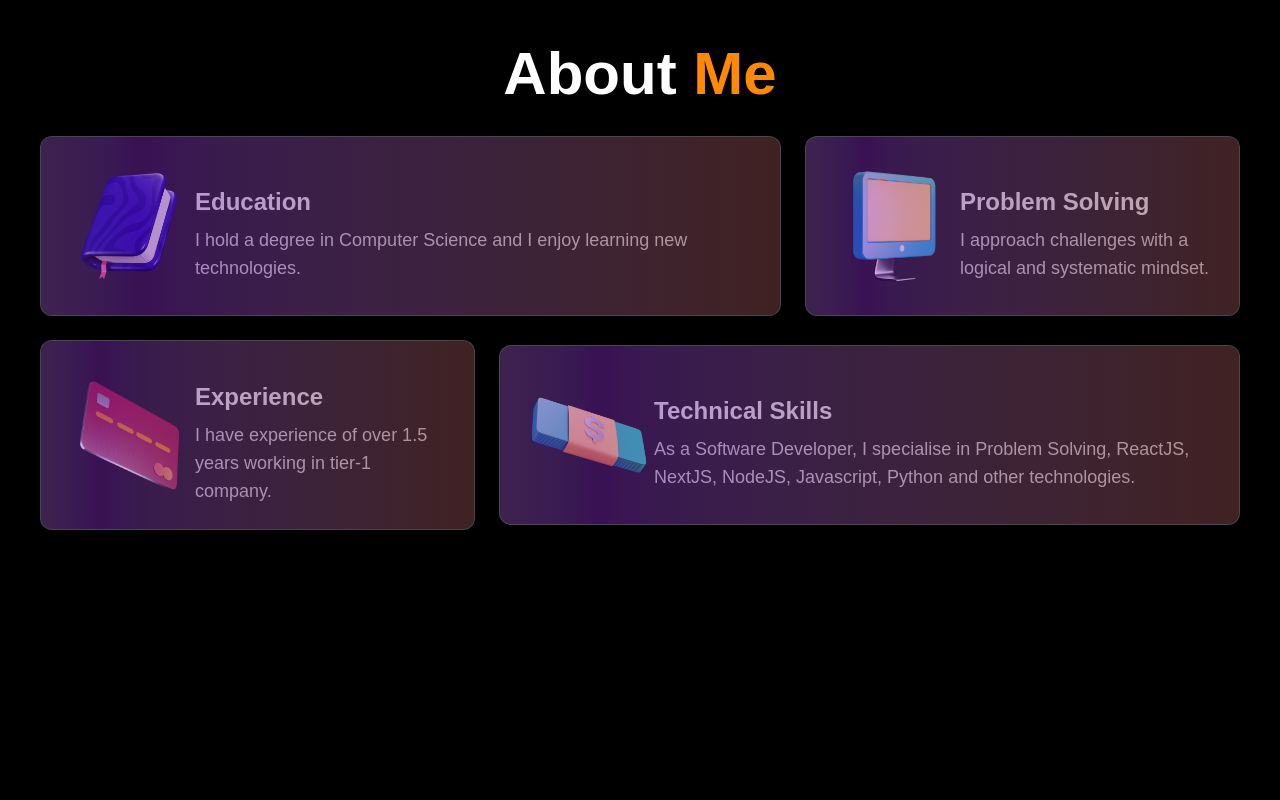
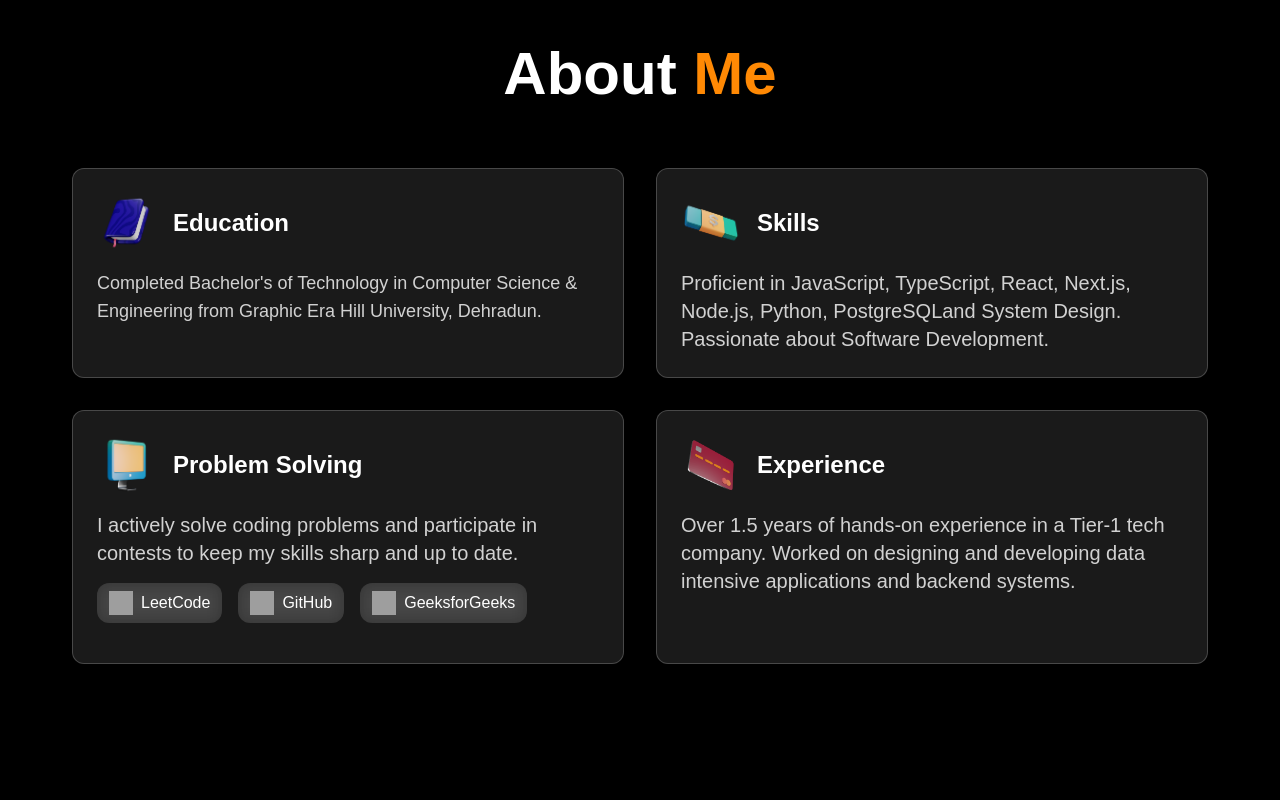
Before and after one commit to Harsh-Sharma123/Personal-Portfolio, a Next.js app: page / in a window 1280 px wide. Shown: the part 940-1740 px from the top of the page. Built offline with nearby package versions, Linux system fonts and the light colour scheme; grey boxes are pictures that could not be loaded.

Commit message:
about us section updated

```diff
--- a/src/app/components/About.tsx
+++ b/src/app/components/About.tsx
@@ -1,19 +1,38 @@
-import Image from 'next/image';
-import React from 'react';
-import book from '../assets/book.png';
-import finance from '../assets/finance.png';
-import card from '../assets/card.png';
-import pc from '../assets/pc.png';
+import Image from "next/image";
+import React from "react";
+import book from "../assets/book.png";
+import finance from "../assets/finance.png";
+import card from "../assets/card.png";
+import pc from "../assets/pc.png";
+
+const About = () => {
 
 
-const About = () => {
+        const platforms = [
+            {
+              name: 'LeetCode',
+              url: 'https://leetcode.com/u/HarshSharma_01/',
+              icon: 'https://img.icons8.com/?size=160&id=wDGo581Ea5Nf&format=png'
+            },
+            {
+              name: 'GitHub',
+              url: 'https://github.com/Harsh-Sharma123',
+              icon: 'https://cdn.jsdelivr.net/gh/devicons/devicon/icons/github/github-original.svg'
+            },
+            {
+              name: 'GeeksforGeeks',
+              url: 'https://www.geeksforgeeks.org/user/hs804506/',
+              icon: 'https://img.icons8.com/?size=100&id=AbQBhN9v62Ob&format=png&color=000000'
+            }
+          ];
+
+
   return (
-    <div className='max-w-[1200px] mx-auto mt-20' id="about">
-
-        <h1 className='text-white text-6xl text-center max-w-[320px] mx-auto font-semibold p-4 mb-4'>
-            About <span className='text-orange-400'>Me</span>
+    <div className="max-w-[1200px] mx-auto mt-20" id="about">
+      <h1 className="text-white text-6xl text-center max-w-[320px] mx-auto font-semibold p-4 mb-4">
+        About <span className="text-orange-400">Me</span>
       </h1>
-
+      {/*
     <div className='px-6 md:p-0 grid md:grid-cols-8 gap-6 place-items-center'>
 
         <div className='w-full md:col-span-5 relative bg-white/10 background-blue-lg border border-white/20 rounded-xl overflow-hidden'>
@@ -76,10 +95,75 @@ const About = () => {
             </div>
         </div>
 
+        </div> */}
+
+      <div className="max-w-[1200px] p-8">
+        <div className="mx-auto grid grid-cols-1 md:grid-cols-2 gap-8">
+          {/* Education Section */}
+          <div className="bg-white/10 rounded-xl backdrop-blur-md p-6 border border-white/20 hover:shadow-orange-400/30 hover:shadow-xl transition">
+            <div className="flex items-center gap-4 mb-4">
+              <Image src={book} alt="book" height={60} width={60} />
+              <h4 className="text-white text-center text-2xl font-semibold">
+                Education
+              </h4>
+            </div>
+
+            <p className="text-white/80 text-lg">
+              Completed Bachelor's of Technology in Computer Science &
+              Engineering from Graphic Era Hill University, Dehradun.
+            </p>
+          </div>
+
+          <div className="rounded-xl backdrop-blue-md bg-white/10 p-6 hover:shadow-xl hover:shadow-orange-400/30 border border-white/20 transition">
+            <div className="flex items-center gap-4 mb-4">
+              <Image src={finance} alt="book" width={60} height={60} />
+              <h4 className="text-2xl text-center text-white font-semibold">
+                Skills
+              </h4>
+            </div>
+            <p className="text-white/80 text-xl"> Proficient in JavaScript, TypeScript, React, Next.js, Node.js, Python, PostgreSQLand System Design. Passionate about Software Development.</p>
+          </div>
+
+          <div className="bg-white/10 backdrop-blur-md rounded-xl p-6 border border-white/20  hover:shadow-orange-400/30 hover:shadow-xl transition">
+            <div className="flex items-center gap-4 mb-4">
+              <Image src={pc} alt="pc" width={60} height={60} />
+              <h4 className="text-2xl font-semibold text-white">Problem Solving</h4>
+            </div>
+            <p className="text-xl text-white/80"> I actively solve coding problems and participate in contests to keep my skills sharp and up to date.
+            </p>
+
+        <div className="flex gap-4 items-center my-4">
+
+            {
+                platforms.map((platform, index) => (
+
+                        <>
+                            <a key={index} href={platform.url} target="_blank" className="flex gap-2 hover:cursor-pointer hover:bg-white/20 transition text-white px-3 py-2 bg-white/10 backdrop-blur rounded-xl ">
+                                <img src={platform.icon} className="w-6 h-6" />
+                                {platform.name}
+                            </a>
+                        </>
+
+                ))
+            }
             </div>
 
           </div>
-  )
-}
+
+          <div className="bg-white/10 backdrop-blur-md rounded-xl border border-white/20 hover:shadow-xl hover:shadow-orange-400/30 p-6 transition">
+            <div className="flex items-center gap-4 mb-4">
+              <Image src={card} alt="card" width={60} height={60} />
+              <h4 className="text-2xl font-semibold text-white">
+                Experience
+              </h4>
+            </div>
+            <p className="text-white/80 text-xl">Over 1.5 years of hands-on experience in a Tier-1 tech company. Worked on designing and developing data intensive applications and backend systems.
+            </p>
+          </div>
+        </div>
+      </div>
+    </div>
+  );
+};
 
 export default About;
```
Lines whose indentation alone changed are shown as unchanged.
